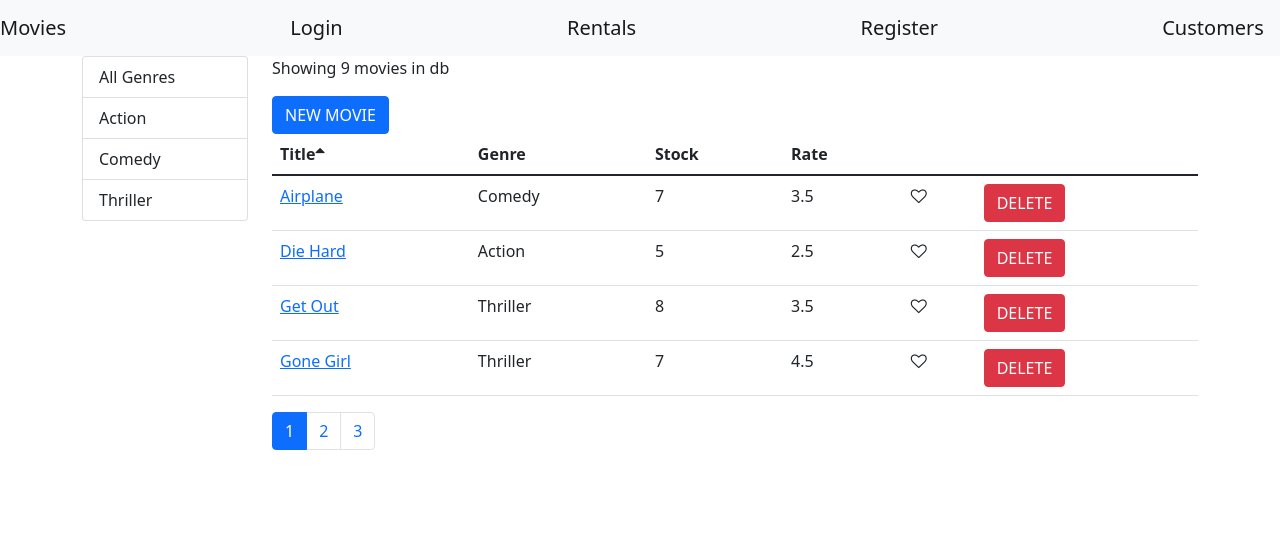
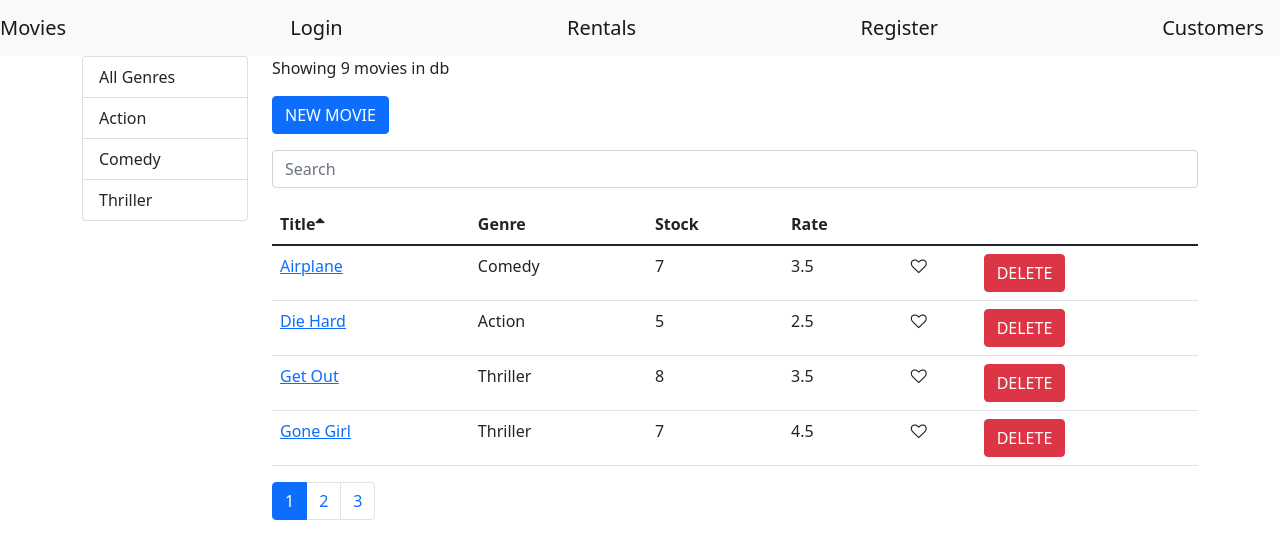
Before and after one commit to DEEPIKADHINESH/vidly-frontend, a React (Create React App) app: page /movies in a window 1280 px wide. Shown: the top 558 px of the page. Built offline with nearby package versions, Linux system fonts and the light colour scheme.

Commit message:
created search page

```diff
--- /dev/null
+++ b/src/components/common/searchBox.jsx
@@ -0,0 +1,14 @@
+import React from "react";
+const SearchBox=({value,onChange})=>{
+ return(
+<input
+type="text"
+name="query"
+className="form-control my-3"
+value={value}
+placeholder="Search"
+onChange={(e=>onChange(e.currentTarget.value))}
+/>
+ )
+}
+export default SearchBox;
--- a/src/components/movies.jsx
+++ b/src/components/movies.jsx
@@ -7,12 +7,15 @@
 import MoviesTable from "./moviesTable";
 import {Link} from "react-router-dom";
 import _ from "lodash";
+import SearchBox from "./common/searchBox";
 class Movies extends Component{
     state={
         movies:[],
         genres:[],
         currentPage:1,
         pageSize:4,
+        searchQuery:"",
+    selectedGenre: null,
         sortColumn:{path:"title",order:"asc"}
     }
     componentDidMount(){
@@ -34,15 +37,23 @@
         this.setState({currentPage:page})
     }
     handleGenreSelect=(genre)=>{
-        this.setState({selectedGenre:genre,currentPage:1})
+        this.setState({selectedGenre:genre,searchQuery:"",currentPage:1})
     }
     handleSort=(sortColumn)=>{
         this.setState({sortColumn})
     }
+    handleSearch = query => {
+        this.setState({ searchQuery: query, selectedGenre: null, currentPage: 1 });
+      };
     getPagedData=()=>{
-        const {currentPage,pageSize,selectedGenre,movies:allMovies}=this.state
-        const filtered=selectedGenre && selectedGenre._id ?
-        allMovies.filter(m=>m.genre._id === selectedGenre._id):allMovies
+        const {currentPage,pageSize,selectedGenre,movies:allMovies,searchQuery}=this.state
+        let filtered=allMovies;
+        // const filtered=selectedGenre && selectedGenre._id ?
+        // allMovies.filter(m=>m.genre._id === selectedGenre._id):allMovies
+        if(searchQuery)
+        filtered=allMovies.filter(m=>m.title.toLowerCase().startsWith(searchQuery.toLowerCase()));
+        else if(selectedGenre && selectedGenre._id)
+        filtered= allMovies.filter(m=>m.genre._id === selectedGenre._id)
         const sorted=_.orderBy(filtered,[this.state.sortColumn.path],[this.state.sortColumn.order])
         const movies=paginate(sorted,currentPage,pageSize);
         return {totalCount:filtered,data:movies}
@@ -68,6 +79,7 @@
         <div className="col">
        <p>Showing {totalCount.length} movies in db</p>
        <Link to="/movies/new" className="btn btn-primary">NEW MOVIE</Link>
+       <SearchBox value={this.state.searchQuery} onChange={this.handleSearch} />
 <MoviesTable movies={movies}
              onLike={this.handleLike}
               onDelete={this.handleDelete}
```
Also changed, not shown: src/components/moviesForm.jsx (+0 -58 lines).
